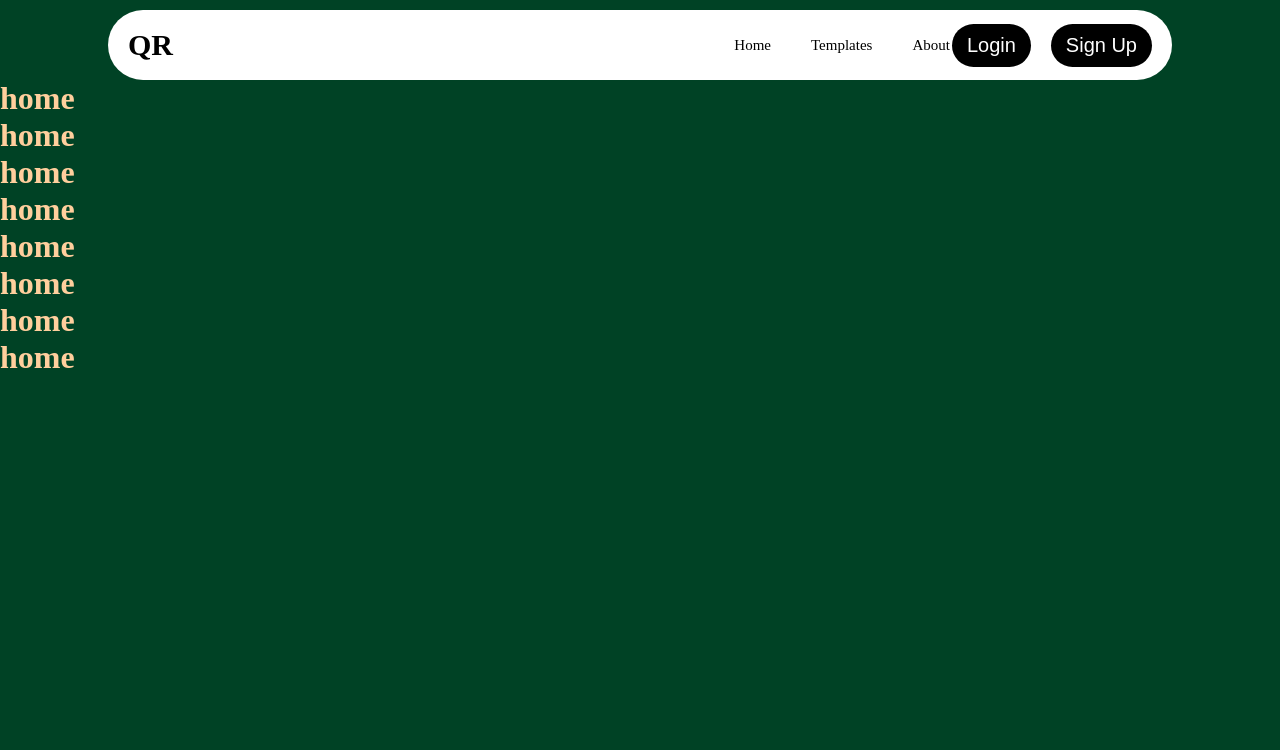
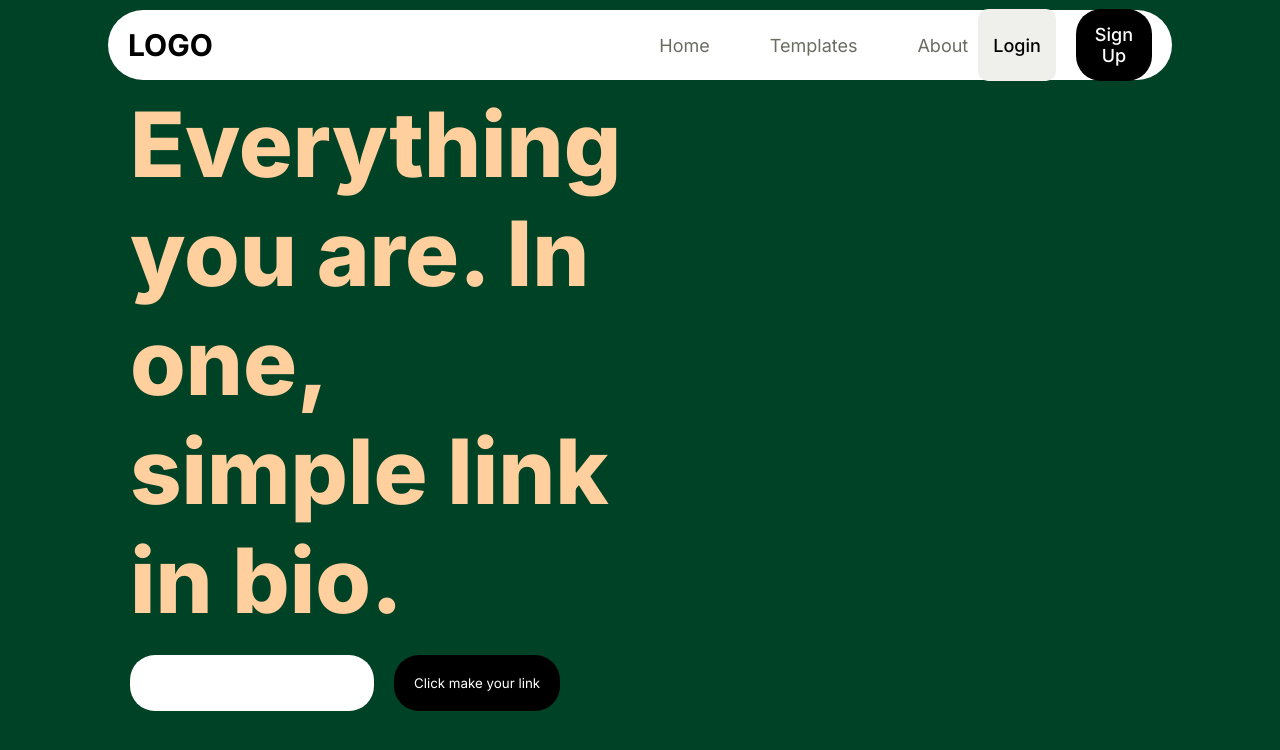
Before and after one commit to patto220048/IG22-qr-link, a React (Vite) app in the folder fontend/: page / in a window 1280 px wide. Shown: the top 750 px of the page. Built offline with nearby package versions, Linux system fonts and the light colour scheme.

Commit message:
add home page

```diff
--- a/fontend/index.html
+++ b/fontend/index.html
@@ -1,9 +1,15 @@
-<!doctype html>
+<!DOCTYPE html>
 <html lang="en">
     <head>
-    <meta charset="UTF-8"/>
+        <meta charset="UTF-8" />
         <meta name="viewport" content="width=device-width, initial-scale=1.0" />
         <title>QR App</title>
+        <link rel="preconnect" href="https://fonts.googleapis.com" />
+        <link rel="preconnect" href="https://fonts.gstatic.com" crossorigin />
+        <link
+            href="https://fonts.googleapis.com/css2?family=Inter:wght@200;300;400;500;600;700;800;900&display=swap"
+            rel="stylesheet"
+        />
     </head>
     <body>
         <div id="root"></div>
--- a/fontend/src/base/_color.scss
+++ b/fontend/src/base/_color.scss
@@ -2,3 +2,5 @@ $background_color:#004225;
 $text_color:#F5F5DC;
 $text_color_soft: #FFB000;
 $text_color_soft_2 : #FFCF9D;
+$text_color_soft_3 : #696d61;
+$text_hover_color: #eff0ec;
--- a/fontend/src/base/_reset.scss
+++ b/fontend/src/base/_reset.scss
@@ -1,13 +1,17 @@
 *{
     margin: 0;
     padding: 0;
-
+    font-family: 'Inter', sans-serif;
 }
 ul,li{
     list-style-type: none;
 }
-button,input,select,textarea{
+button,select{
     border: none;
     outline: none;
     cursor: pointer;
 }
+input,textarea{
+    border: none;
+    outline: none;
+}
--- a/fontend/src/layouts/nav/Navbar.jsx
+++ b/fontend/src/layouts/nav/Navbar.jsx
@@ -4,7 +4,7 @@ function Navbar() {
     return (
         <div className="navbar">
             <div className="navbar-container">
-                <h2 className="logo">QR</h2>
+                <h2 className="logo">LOGO</h2>
                 <ul className="nav-link">
                     <li className="nav-link_items">Home</li>
                     <li className="nav-link_items">Templates</li>
--- a/fontend/src/layouts/nav/navbav.scss
+++ b/fontend/src/layouts/nav/navbav.scss
@@ -1,3 +1,5 @@
+@import "../../base/color";
+
 .navbar {
     position: fixed;
     top: 10px;
@@ -19,11 +21,15 @@
         .nav-link {
             display: flex;
             gap: 40px;
+            color: $text_color_soft_3 ;
+
             .nav-link_items{
-                font-size: 15px;
+                padding: 10px;
+                font-size: 18px;
                 cursor: pointer;
+                border-radius: 5px;
                 &:hover{
-                    opacity: 0.5;
+                    background-color: $text_hover_color;
                 }
             }
 
@@ -34,11 +40,26 @@
             justify-content: flex-end;
             gap: 20px;
             .btn{
-                font-size: 20px;
-                padding: 10px 15px;
+                font-weight: 500;
+                font-size: 18px;
+                padding: 15px;
                 border-radius: 25px;
                 background-color: black;
                 color: white;
+
+            }
+            .login {
+                border-radius: 10px;
+                background-color: $text_hover_color;
+                color: black;
+                &:hover{
+                    background-color: rgba($color: $text_hover_color, $alpha: 0.7);
+                }
+            }
+            .signup{
+                &:hover{
+                    background-color: rgba($color: black, $alpha: 0.7);
+                }
             }
         }
     }
--- a/fontend/src/pages/home/Home.jsx
+++ b/fontend/src/pages/home/Home.jsx
@@ -1,23 +1,23 @@
-import './Home.scss'
-
+import './Home.scss';
 
 function Home() {
     return (
         <div className="home">
             <div className="home-container">
+                <div className="home-left">
+                    <h1 className='home-text'>Everything you are. In one, simple link in bio. </h1>
+                    <section className="home-section">
+                        <input className='home-input' placeholder='' type="text" />
+                        <button className='home-btn'>Click make your link</button>
+                    </section>
+                </div>
+                <div className="home-right">
 
-            <h1>home</h1>
-            <h1>home</h1>
-            <h1>home</h1>
-            <h1>home</h1>
-            <h1>home</h1>
-            <h1>home</h1>
-            <h1>home</h1>
-            <h1>home</h1>
-
+                    <img src="" alt="" />
+                </div>
             </div>
         </div>
-     );
+    );
 }
 
 export default Home;
--- a/fontend/src/pages/home/Home.scss
+++ b/fontend/src/pages/home/Home.scss
@@ -1,14 +1,45 @@
-@import "../../base/color";
-
+@import '../../base/color';
 
 .home {
     background-color: $background_color;
     color: $text_color_soft_2;
-    height: 100vh;
-    &::-webkit-scrollbar {
-        display: none;
-    }
+    // height: 100vh;
+    // padding-top: 80px;
+
     .home-container {
-        padding-top: 80px;
+        width: 100%;
+        height: 100vh;
+        display: flex;
+        justify-content: center;
+        align-items: center;
+        .home-left {
+            flex: 1;
+            .home-text {
+                padding-left: 130px;
+                font-size: 90px;
+                font-weight: 800;
+            }
+            .home-section {
+                display: flex;
+                gap: 20px;
+                padding-left: 130px;
+                margin-top: 20px;
+                .home-input{
+                    padding: 20px;
+                    width: 40%;
+                    border-radius: 25px;
+                }
+                .home-btn{
+                    padding: 0 20px;
+                    border-radius: 25px;
+                    background-color: black;
+                    color:  white;
+
+                }
+            }
+        }
+        .home-right {
+            flex: 1;
+        }
     }
 }
```
Also changed, not shown: fontend/src/base/_gobal.scss (line endings or trailing spaces). Lines whose indentation alone changed are shown as unchanged.
